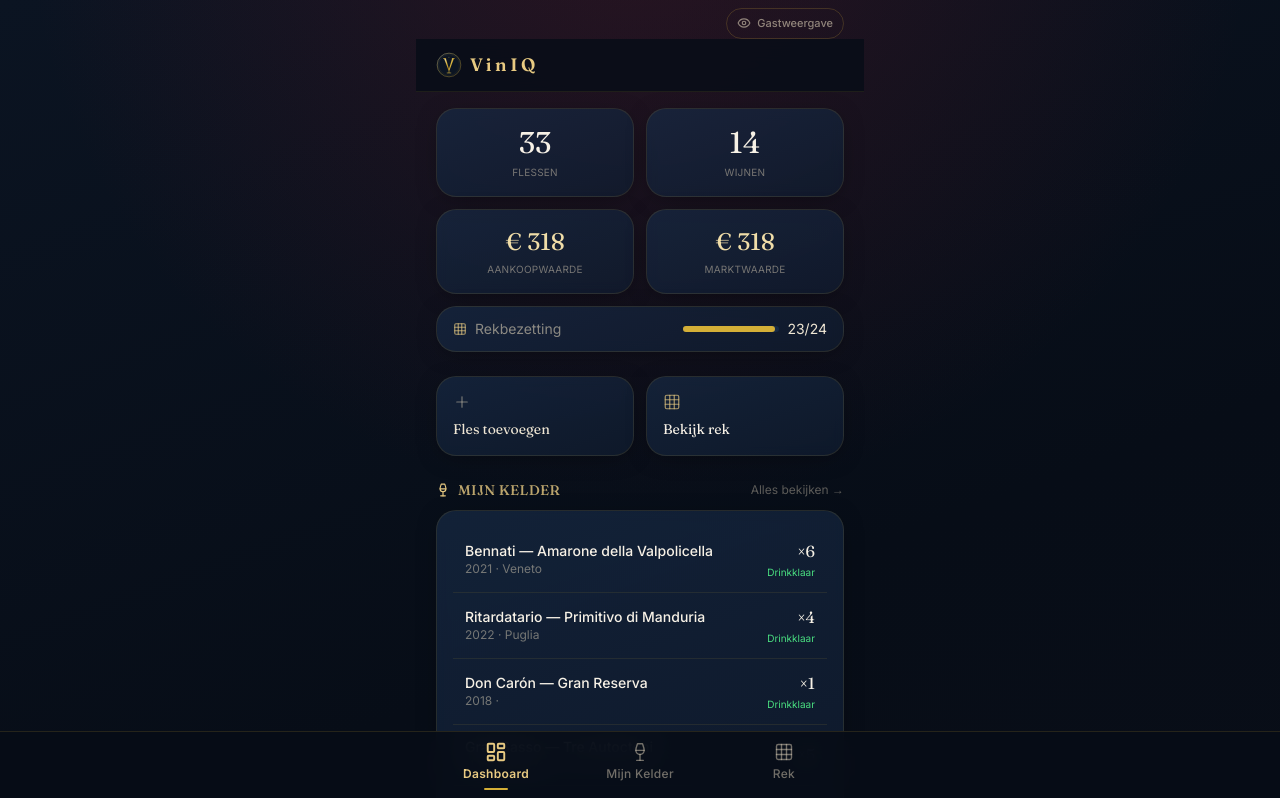
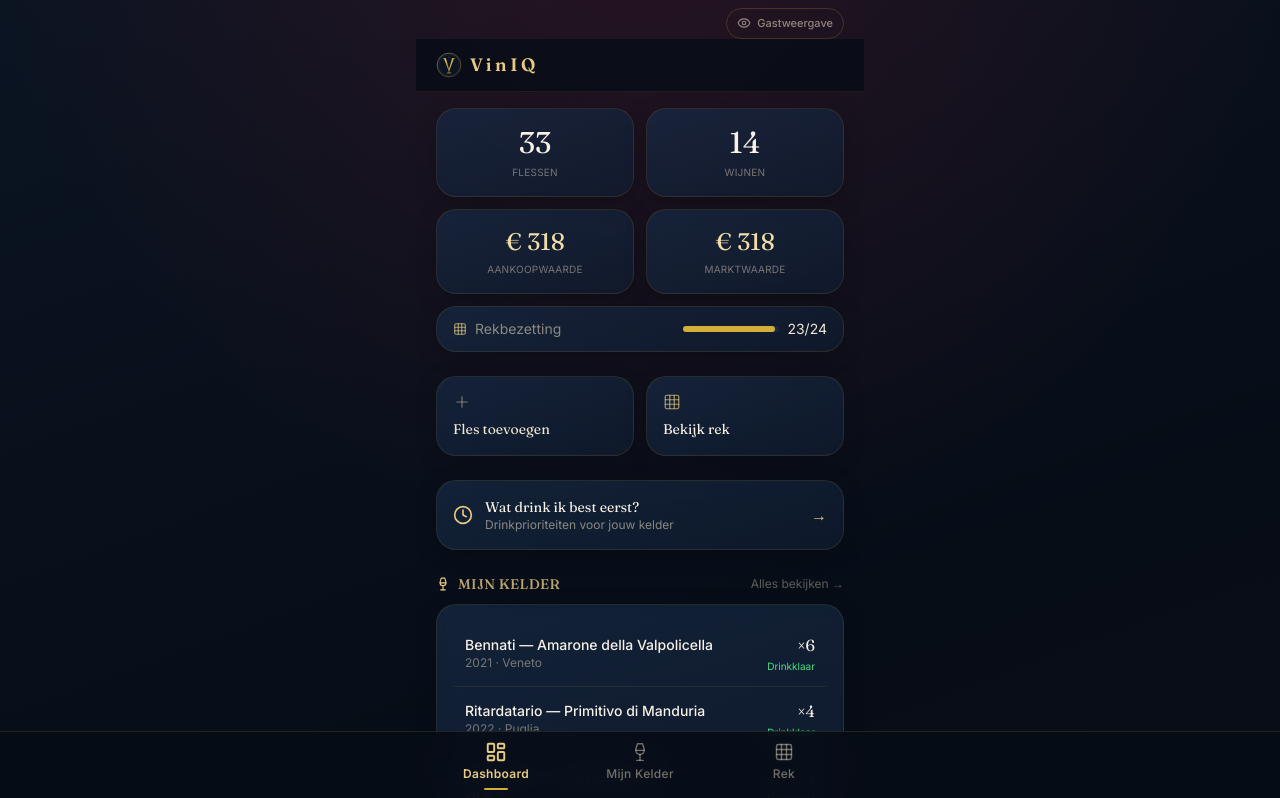
Before and after one commit to goemanalexander/VinIQ, a Next.js app: page / in a window 1280 px wide. Shown: the top 798 px of the page. Built offline with nearby package versions, Linux system fonts and the light colour scheme.

Commit message:
feat: link drinking priorities from dashboard

```diff
--- a/app/page.tsx
+++ b/app/page.tsx
@@ -2,7 +2,7 @@
 
 import { useEffect, useState } from 'react';
 import Link from 'next/link';
-import { Wine, Grid3X3, Plus } from 'lucide-react';
+import { Wine, Grid3X3, Plus, Clock } from 'lucide-react';
 import PageHeader from '@/components/PageHeader';
 import Card from '@/components/Card';
 import { getCellarSummary, getAllWinesWithCount } from '@/lib/storage';
@@ -95,6 +95,19 @@ export default function DashboardPage() {
           </div>
         </section>
 
+        <section className="mb-6">
+          <Link href="/kelder/drinkprioriteiten">
+            <Card className="flex items-center gap-3 p-4 transition-transform active:scale-[0.98]">
+              <Clock size={20} className="text-gold-400" />
+              <div>
+                <p className="font-display text-sm text-cream-100">Wat drink ik best eerst?</p>
+                <p className="text-xs text-cream-300/60">Drinkprioriteiten voor jouw kelder</p>
+              </div>
+              <span className="ml-auto text-gold-400">→</span>
+            </Card>
+          </Link>
+        </section>
+
         {/* Wine list */}
         {activeWines.length > 0 && (
           <section className="mb-6">
```
